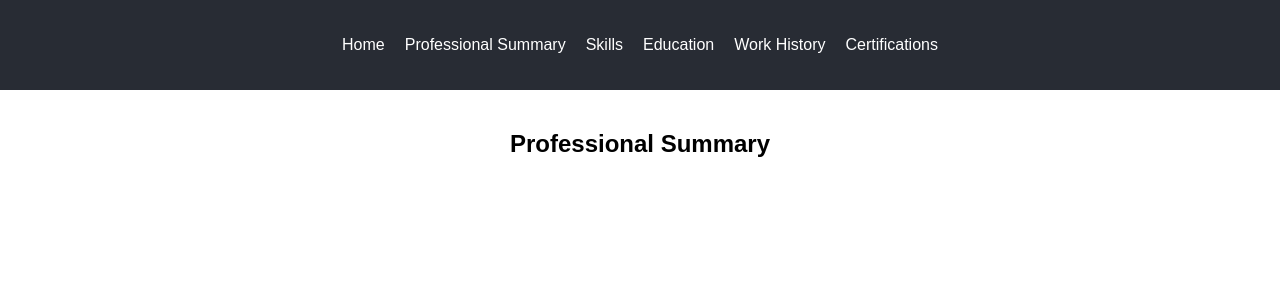
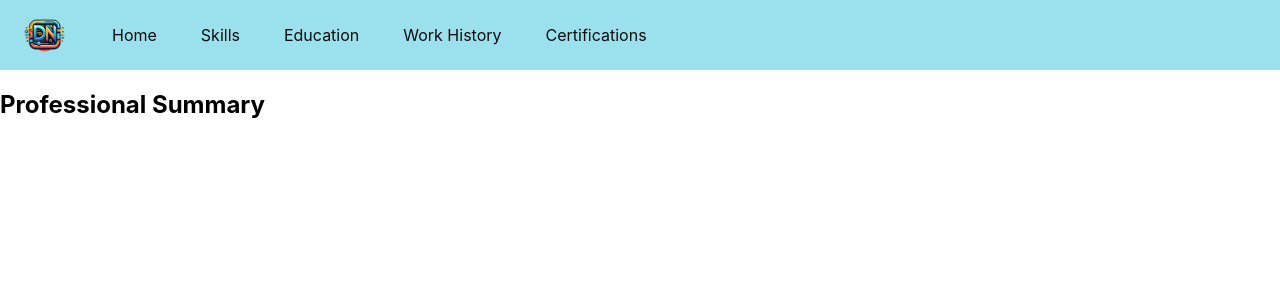
Before and after one commit to darpan143/portfolio-site-assignment-1, a React (Create React App) app: page / in a window 1280 px wide. Shown: the top 300 px of the page. Built offline with nearby package versions, Linux system fonts and the light colour scheme.

Commit message:
Header design change

```diff
--- a/src/App.css
+++ b/src/App.css
@@ -5,36 +5,37 @@
  * Date: 2024-06-07
  */
 
- .App {
-    font-family: Arial, sans-serif;
-    text-align: center;
+ .App-header {
+    background-color: #9be1ed;
+    padding: 10px 20px;
+    color: #0d0d0d;
+    display: flex;
+    align-items: center;
 }
 
-.App-header {
-    background-color: #282c34;
-    padding: 20px;
-    color: white;
+.logo {
+    height: 50px;
+    margin-right: 20px;
 }
 
 nav ul {
     list-style-type: none;
     padding: 0;
+    margin: 0;
+    display: flex;
 }
 
 nav ul li {
-    display: inline;
     margin: 0 10px;
 }
 
 nav ul li a {
-    color: white;
     text-decoration: none;
+    color: unset;
+    padding: 8px 12px;
+    border-radius: 6px;
 }
 
 nav ul li a:hover {
-    text-decoration: underline;
+    background-color: rgba(0, 0, 0, 0.1);
 }
-
-main {
-    padding: 20px;
-}
--- a/src/components/Header.js
+++ b/src/components/Header.js
@@ -1,13 +1,14 @@
 import React from 'react';
 import { Link } from 'react-router-dom';
+import logo from '../images/logo.jpg';
 
 const Header = () => {
     return (
         <header className="App-header">
+            <img src={logo} alt="Logo" className="logo" />
             <nav>
                 <ul>
                     <li><Link to="/">Home</Link></li>
-                    <li><Link to="/professional-summary">Professional Summary</Link></li>
                     <li><Link to="/skills">Skills</Link></li>
                     <li><Link to="/education">Education</Link></li>
                     <li><Link to="/work-history">Work History</Link></li>
```
Also changed, not shown: src/images/logo.jpg (added).
